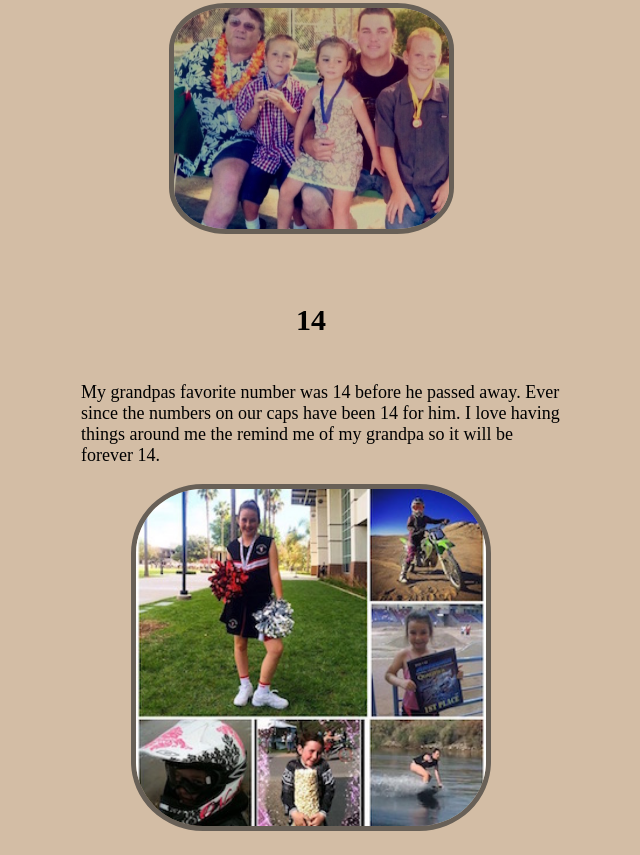
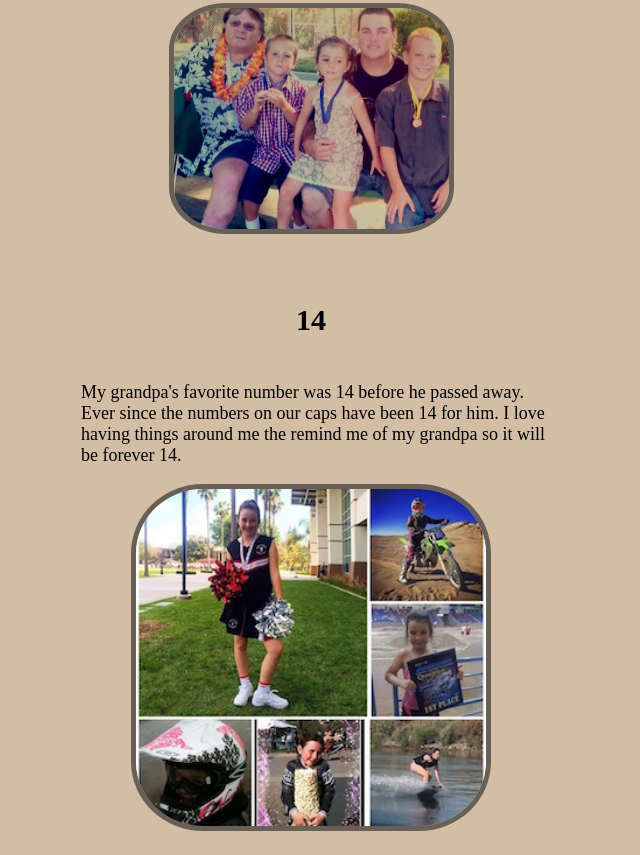
Before and after one commit to sitebycarah/sitebycarah.github.io, a plain HTML site: page bonus.html in a window 1280 px wide. Shown: the part 759-1614 px from the top of the page, without its empty margins (329-969 px from the left). Drawn offline with Linux system fonts and the light colour scheme; a web font is replaced by a local one.

Commit message:
Update bonus.html

```diff
--- a/bonus.html
+++ b/bonus.html
@@ -28,7 +28,7 @@
             <article>
         <h2> 14 </h2>
             <p>
-                My grandpas favorite number was 14 before he passed away. Ever since the numbers on our caps have been 14 for him. I love having things around me the remind me of my grandpa so it will be forever 14.
+                My grandpa's favorite number was 14 before he passed away. Ever since the numbers on our caps have been 14 for him. I love having things around me the remind me of my grandpa so it will be forever 14.
             </p>
 
                 <div> <image src="images/allhobbies.jpg"alt="sports"width="350"><div>
```
